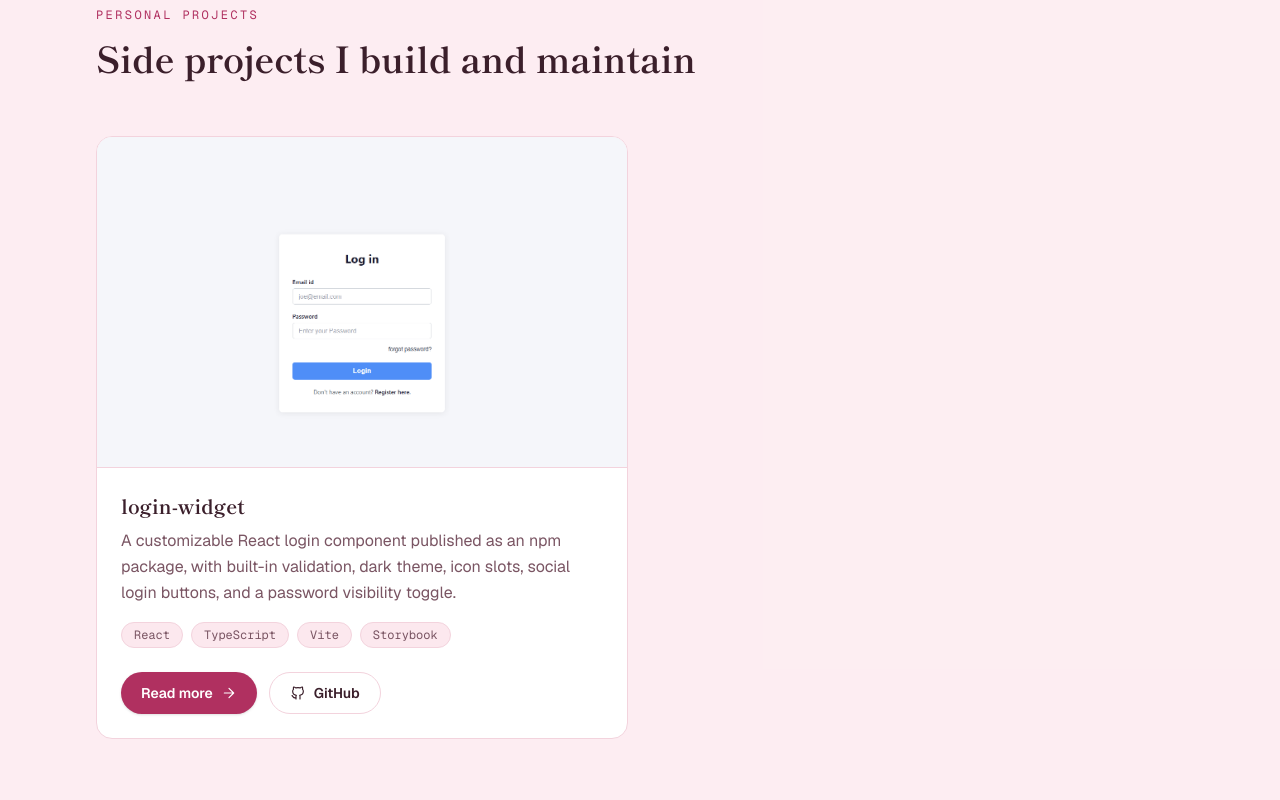
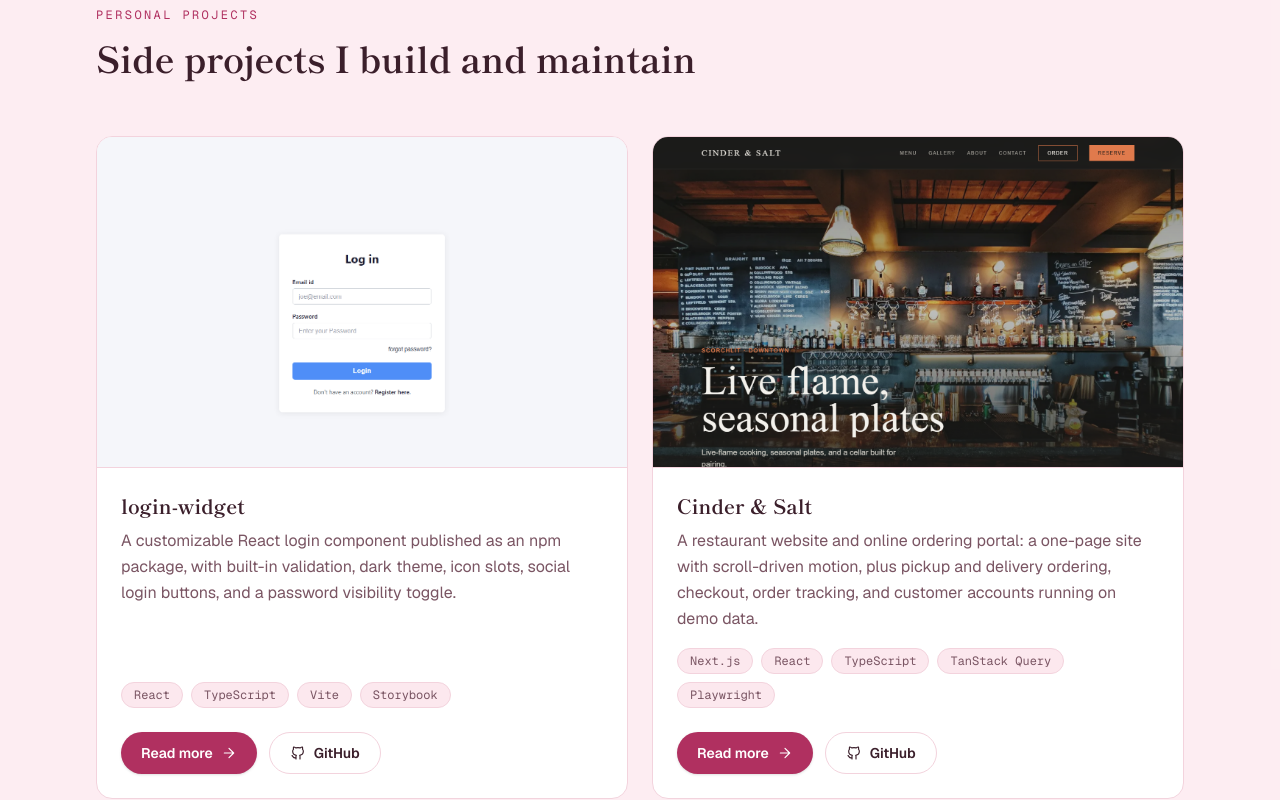
Before and after one commit to stacieH/my_portfolio, a Next.js app: page / in a window 1280 px wide. Shown: the part 4920-5720 px from the top of the page. Built offline with nearby package versions, Linux system fonts and the light colour scheme; no server answers.

Commit message:
add project liveUrl

```diff
--- a/app/projects/[slug]/page.tsx
+++ b/app/projects/[slug]/page.tsx
@@ -4,8 +4,8 @@ import Link from "next/link";
 import { notFound } from "next/navigation";
 import { Container } from "@/components/ui/container";
 import { ExternalLink } from "@/components/ui/external-link";
-import { ArrowLeftIcon, ArrowRightIcon, BlossomIcon, GitHubIcon } from "@/components/ui/icons";
-import { buttonPrimary, card } from "@/components/ui/styles";
+import { ArrowLeftIcon, ArrowRightIcon, ArrowUpRightIcon, BlossomIcon, GitHubIcon } from "@/components/ui/icons";
+import { buttonPrimary, buttonSecondary, card } from "@/components/ui/styles";
 import { Tag } from "@/components/ui/tag";
 import { getAdjacentProjects, getProjectBySlug, projects } from "@/content/projects";
 
@@ -69,8 +69,14 @@ export default async function ProjectPage({ params }: PageProps<"/projects/[slug
               </li>
             ))}
           </ul>
-          <div className="mt-8">
-            <ExternalLink href={project.github} className={buttonPrimary}>
+          <div className="mt-8 flex flex-wrap gap-3">
+            {project.liveUrl ? (
+              <ExternalLink href={project.liveUrl} className={buttonPrimary}>
+                <ArrowUpRightIcon className="h-4 w-4" />
+                Visit live site
+              </ExternalLink>
+            ) : null}
+            <ExternalLink href={project.github} className={project.liveUrl ? buttonSecondary : buttonPrimary}>
               <GitHubIcon className="h-4 w-4" />
               View on GitHub
             </ExternalLink>
@@ -78,6 +84,28 @@ export default async function ProjectPage({ params }: PageProps<"/projects/[slug
         </header>
 
         <div className="mt-12 overflow-hidden rounded-2xl border border-border bg-surface-soft shadow-[0_30px_60px_-30px_rgba(176,48,96,0.35)]">
+          {project.liveUrl ? (
+            <>
+              <div className="flex items-center gap-3 border-b border-border bg-surface px-4 py-2.5">
+                <span aria-hidden="true" className="flex gap-1.5">
+                  <span className="h-2.5 w-2.5 rounded-full bg-sakura" />
+                  <span className="h-2.5 w-2.5 rounded-full bg-border" />
+                  <span className="h-2.5 w-2.5 rounded-full bg-border" />
+                </span>
+                <span className="truncate font-mono text-xs text-muted">{new URL(project.liveUrl).host}</span>
+              </div>
+              {/* Phones get a tall viewport so the embedded site stays usable; wider screens use a 16:10 frame. */}
+              <div className="relative h-[70vh] min-h-[28rem] sm:aspect-[16/10] sm:h-auto sm:min-h-0">
+                <iframe
+                  src={project.liveUrl}
+                  title={`Live preview of ${project.title}`}
+                  sandbox="allow-scripts allow-same-origin allow-forms allow-popups allow-popups-to-escape-sandbox"
+                  referrerPolicy="strict-origin-when-cross-origin"
+                  className="absolute inset-0 h-full w-full bg-surface"
+                />
+              </div>
+            </>
+          ) : (
             <Image
               src={project.image.src}
               alt={project.image.alt}
@@ -87,6 +115,7 @@ export default async function ProjectPage({ params }: PageProps<"/projects/[slug
               sizes="(min-width: 1152px) 1104px, 100vw"
               className="h-auto w-full"
             />
+          )}
         </div>
 
         <section aria-labelledby="features-title" className="mt-16 max-w-3xl">
--- a/content/projects.ts
+++ b/content/projects.ts
@@ -22,28 +22,33 @@ export const projects: Project[] = [
       height: 900,
     },
     github: "https://github.com/stacieH/widgets/tree/login-widget",
+    liveUrl: "https://widgets-git-login-widget-staciehs-projects.vercel.app",
   },
-  // {
-  //   slug: "food-catalog",
-  //   title: "Food Catalog",
-  //   summary:
-  //     "A food-ordering catalog app to browse dishes from multiple restaurants, filter, sort, and search the menu, save favourites, manage a persistent cart, and complete checkout.",
-  //   stack: ["Next.js", "React", "TypeScript", "Jest"],
-  //   features: [
-  //     "Browse dishes from multiple restaurants",
-  //     "Filter, sort, and search the menu",
-  //     "Save favourites",
-  //     "Persistent cart",
-  //     "Checkout flow",
-  //   ],
-  //   image: {
-  //     src: "/projects/food-catalog.png",
-  //     alt: "Food Catalog app UI screenshot",
-  //     width: 1440,
-  //     height: 1000,
-  //   },
-  //   github: "https://github.com/stacieH/food/tree/redesign",
-  // },
+  {
+    slug: "cinder-and-salt",
+    title: "Cinder & Salt",
+    summary:
+      "A restaurant website and online ordering portal: a one-page site with scroll-driven motion, plus pickup and delivery ordering, checkout, order tracking, and customer accounts running on demo data.",
+    stack: ["Next.js", "React", "TypeScript", "TanStack Query", "Playwright"],
+    features: [
+      "One-page restaurant site with GSAP scroll animations and smooth scrolling",
+      "Full menu with sticky course navigation, gallery lightbox, and a Google Maps venue pin",
+      "Pickup or delivery ordering with dish options and a cart with live price quotes",
+      "Checkout with scheduled time slots, per-field validation, and a demo payment page",
+      "Order tracking with a status timeline and guest cancellation",
+      "Customer accounts: registration, email verification, address book, and order history",
+      "Demo console with an email outbox and failure scenarios",
+      "Unit tests with Jest and end-to-end tests with Playwright",
+    ],
+    image: {
+      src: "/projects/cinder-and-salt.png",
+      alt: "Cinder & Salt restaurant site UI screenshot",
+      width: 1440,
+      height: 1000,
+    },
+    github: "https://github.com/stacieH/ecom_web/tree/restaurant-site",
+    liveUrl: "https://cinder-salt-ecom.vercel.app",
+  },
 ];
 
 export function getProjectBySlug(slug: string): Project | undefined {
--- a/content/types.ts
+++ b/content/types.ts
@@ -51,6 +51,8 @@ export type Project = {
   features: string[];
   image: { src: string; alt: string; width: number; height: number };
   github: string;
+  /** Deployed site. When set, the detail page embeds it instead of showing the screenshot. */
+  liveUrl?: string;
 };
 
 export type Course = {
```
Also changed, not shown: public/projects/cinder-and-salt.png (added), 1 other file (tests, documents, lock files or other folders). Lines whose indentation alone changed are shown as unchanged.
